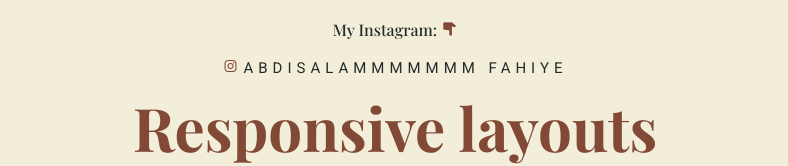
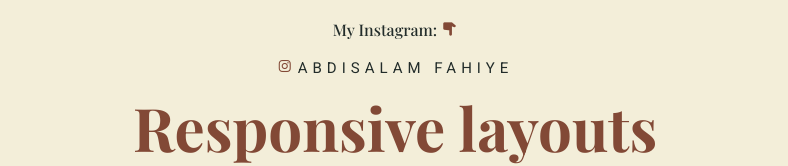
Before and after one commit to Abdisalam-fahiye/responsive-layout, a plain HTML site: page index.html in a window 1280 px wide. Shown: the part 140-306 px from the top of the page, without its empty margins (245-1033 px from the left). Drawn offline with nearby package versions, Linux system fonts and the light colour scheme.

Commit message:
updated again

```diff
--- a/index.html
+++ b/index.html
@@ -14,7 +14,7 @@
         <div class="container">
             <i class='bx bx-wink-smile bx-flashing smile'></i>
             <p class="insta">My Instagram: <i class='bx bxs-hand-down point'></i></p>
-            <p class="intro-text"><a href="https://www.instagram.com/abdisalam_fahiye/"><i class='bx bxl-instagram insta insta-color'></i>Abdisalammmmmmm Fahiye</a></p>
+            <p class="intro-text"><a href="https://www.instagram.com/abdisalam_fahiye/"><i class='bx bxl-instagram insta insta-color'></i>Abdisalam Fahiye</a></p>
             <h1 class="intro-title">Responsive layouts<br> don't
                 have to be a struggle.</h1>
         </div>
```
